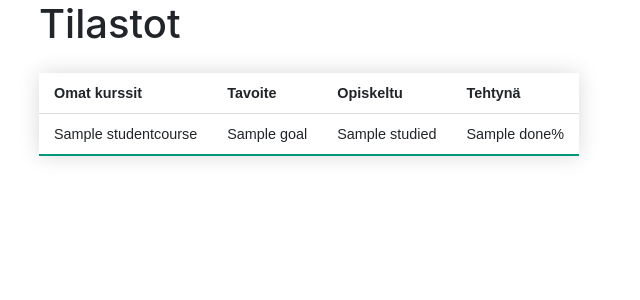
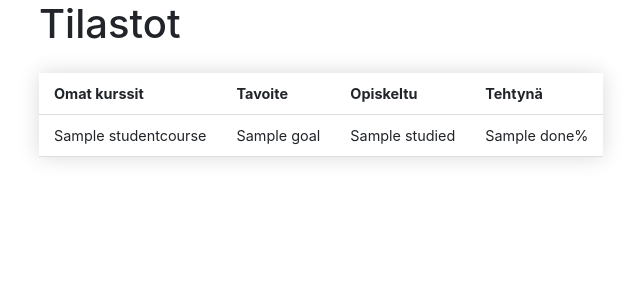
Before and after one commit to amalia53/tsoha-studytracker, a Flask app: template templates/stats.html in a window 1280 px wide. Shown: the part 72-372 px from the top of the page, without its empty margins (46-686 px from the left). Run offline with Flask 2, Linux system fonts and the light colour scheme; the template is opened without the code that fills it: most values are stand-ins (such as "Sample title", 1, 10 or a date in 2020); some libraries are stand-ins or nearby versions.

Commit message:
taulukot

```diff
--- a/templates/stats.html
+++ b/templates/stats.html
@@ -57,7 +57,6 @@
     border-collapse: collapse;
     margin: 25px 0;
     font-size: 0.9em;
-    font-family: sans-serif;
     min-width: 400px;
     box-shadow: 0 0 20px rgba(0, 0, 0, 0.15);
 
@@ -65,7 +64,7 @@
 .styled-table thead tr {
     background-color: #009879;
     color: #ffffff;
-    text-align: left;
+    text-align: center;
 }
 .styled-table th,
 .styled-table td {
@@ -74,7 +73,4 @@
 .styled-table tbody tr {
     border-bottom: 1px solid #dddddd;
 }
-.styled-table tbody tr:last-of-type {
-    border-bottom: 2px solid #009879;
-}
 </style>
```
